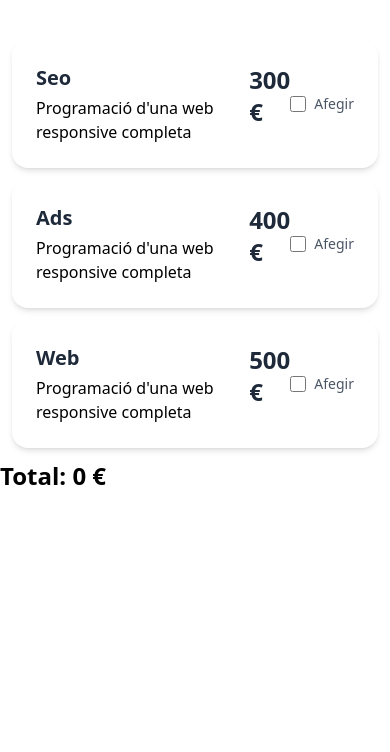
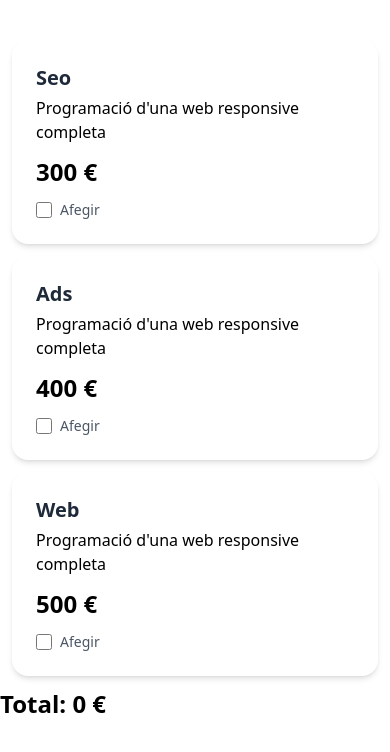
Before and after one commit to LluisArjuna/budget-service, an Angular app: page / in a window 390 px wide. Shown: the top 752 px of the page. Built offline with nearby package versions, Linux system fonts and the light colour scheme.

Commit message:
style(ui): update component design using Tailwind classes

```diff
--- a/src/app/elements/service-card/service-card.html
+++ b/src/app/elements/service-card/service-card.html
@@ -1,10 +1,10 @@
-<div class="bg-white rounded-2xl shadow-md m-3 p-6 flex flex-col" [class.selected]="service().selected">
-  <div class="flex flex-row justify-between w-full">
+<div class="bg-white hover:bg-gray-100 rounded-2xl shadow-md m-3 p-6 flex flex-col" [class.selected]="service().selected">
+  <div class="flex flex-col sm:flex-row sm: justify-between w-full">
     <div class="header">
         <h2 class="text-xl font-semibold text-gray-800">{{service().type}}</h2>
         <p class="text-md mt-1">{{ service().description }}</p>
     </div>
-    <div class="text-2xl font-bold text-gray-800">
+    <div class="text-2xl font-bold my-3">
         <p><strong>{{ service().basePrice }} €</strong></p>
     </div>
     <div class="flex items-center gap-2">
```
